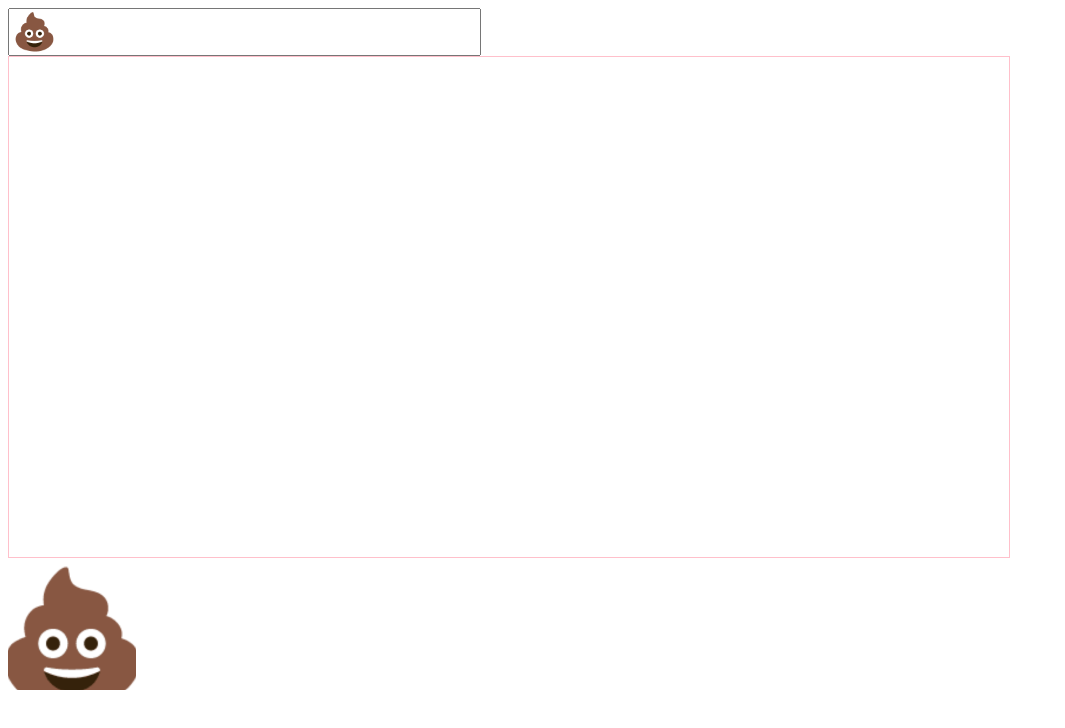
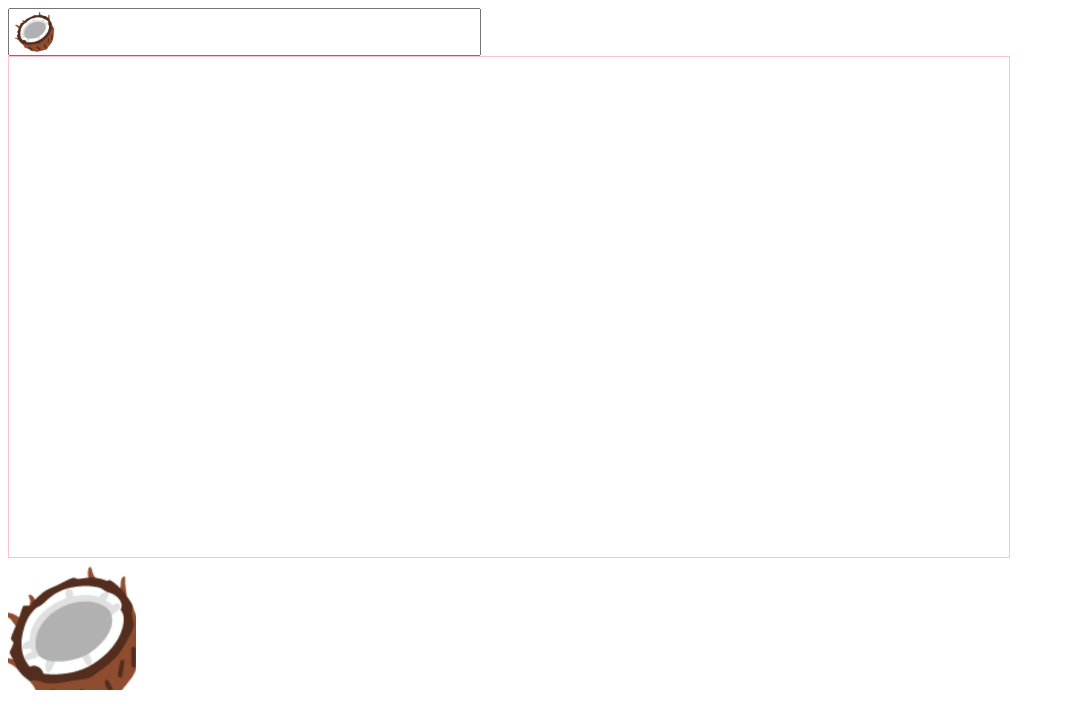
Before and after one commit to telegraham/emoji-fireworks, a plain HTML site: page index.html in a window 1280 px wide. Shown: the whole page, without its empty margins (0-1065 px from the left). Drawn offline with Linux system fonts and the light colour scheme.

Commit message:
remove poop default from html (it's in JS now)

```diff
--- a/index.html
+++ b/index.html
@@ -7,7 +7,7 @@
     <script type="text/javascript" src="index.js"></script>
   </head>
   <body>
-    <input type="text" id="moje" value="💩" />
+    <input type="text" id="moje" value="" />
     <br />
     <canvas id="real-one" width="2000px" height="1000px"></canvas>
     <br />
```
